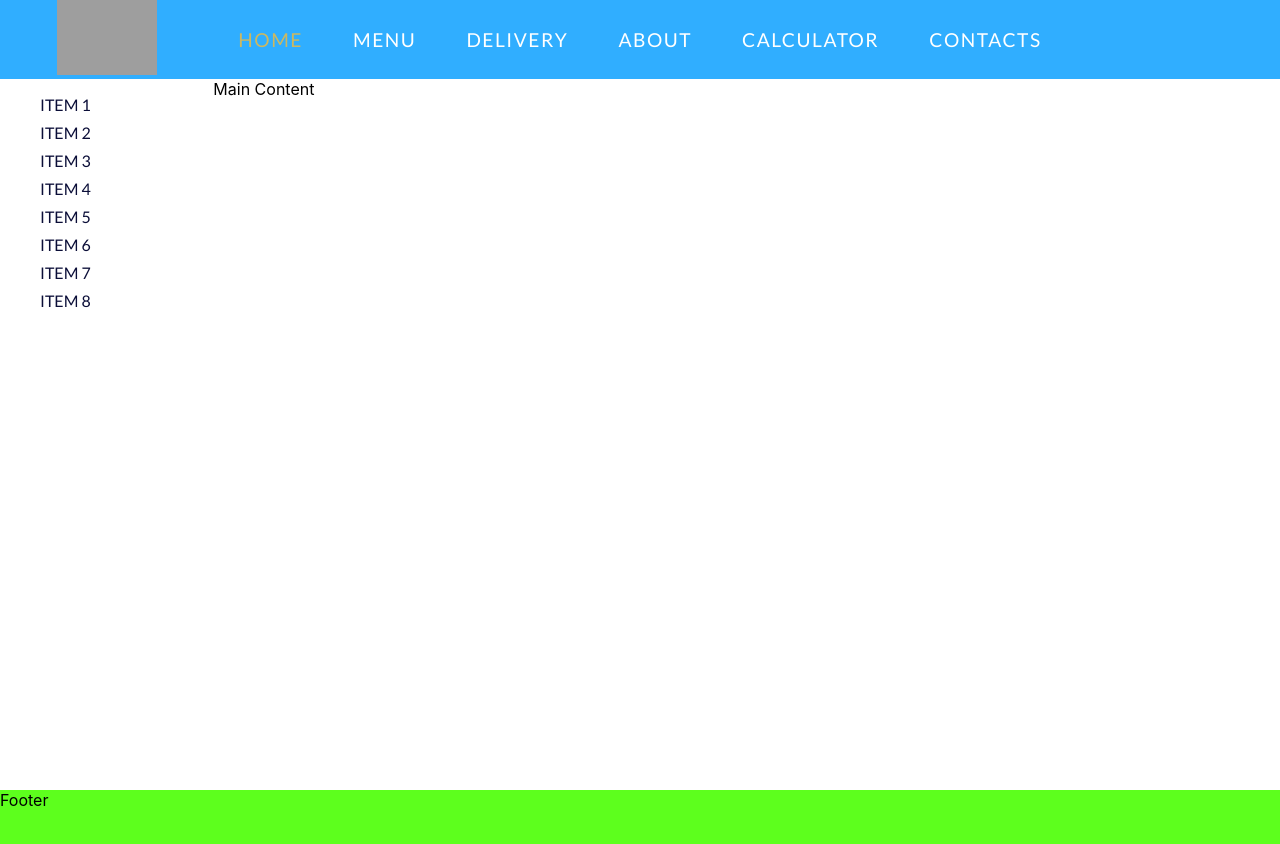
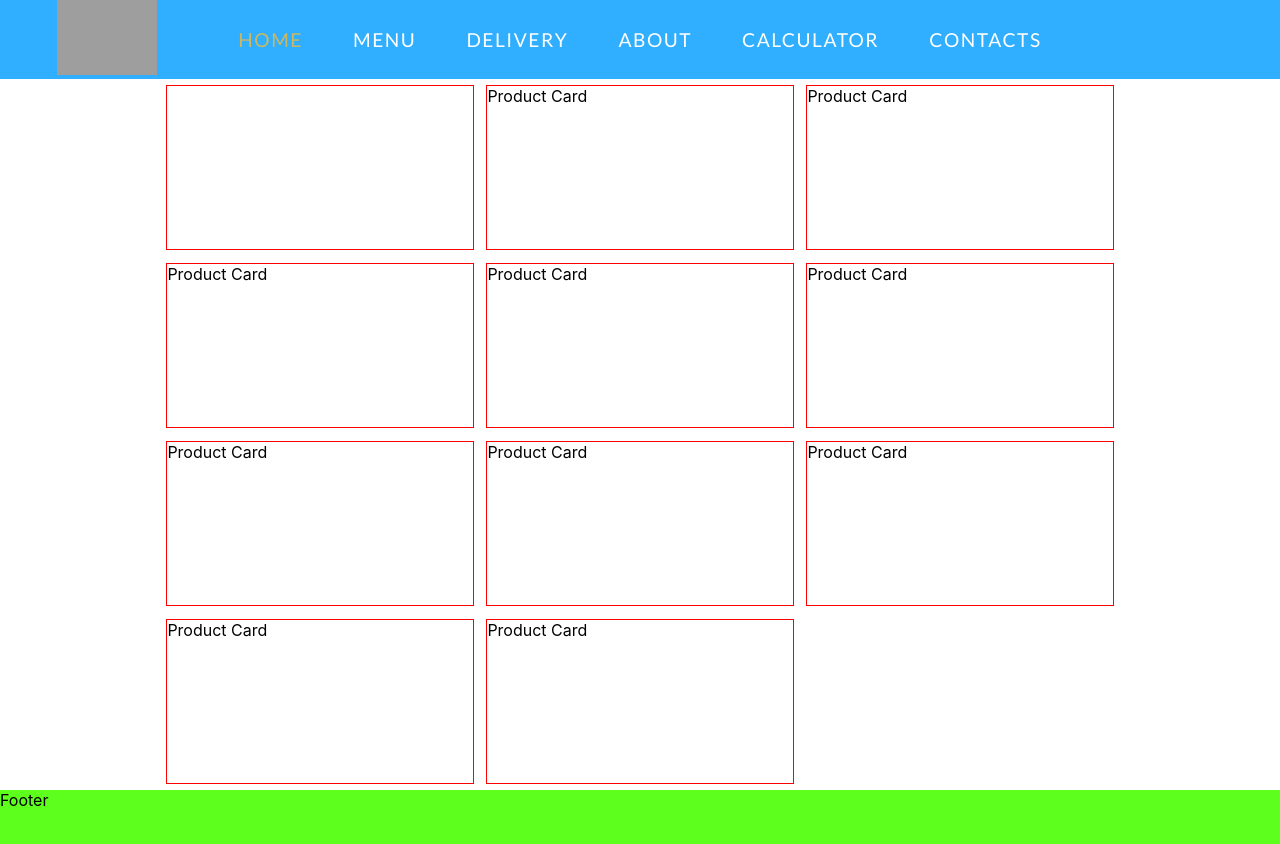
Before and after one commit to AlexSandr90/pizza-calculator, a React (Create React App) app: page / in a window 1280 px wide. Shown: the top 844 px of the page. Built offline with nearby package versions, Linux system fonts and the light colour scheme; grey boxes are pictures that could not be loaded.

Commit message:
add product cards

```diff
--- a/src/components/App/App.jsx
+++ b/src/components/App/App.jsx
@@ -32,7 +32,7 @@ const App = () => {
         <Router>
             <div className={app_wrap}>
                 <Header/>
-                <Sidebar/>
+                {/*<Sidebar/>*/}
 
                 <main className={ mainContent }>
 
--- a/src/components/App/App.module.scss
+++ b/src/components/App/App.module.scss
@@ -3,7 +3,8 @@
 .app_wrap {
   display: grid;
   min-height: 100vh;
-  grid-template-columns: 1fr 5fr;
+  //grid-template-columns: 1fr 5fr;
+  grid-template-columns: 1fr 6fr 1fr;
   grid-template-rows: 1fr 9fr 1fr;
 }
 
--- a/src/components/Content/Content.jsx
+++ b/src/components/Content/Content.jsx
@@ -1,18 +1,39 @@
-import React, { Component } from 'react';
+import React from 'react';
 
 import '../../utils/variables.css';
 import classes from './content.module.scss';
 
-class Content extends Component {
+const Content = props => {
 
-    render() {
-         return (
-            <div>
-                Main Content
-            </div>
+        const {
+            mainContent,
+            productCard
+        } = classes;
+
+        return (
+            <section className={ mainContent }>
+                <div className={ productCard }>
+                    <div>
+                        <a href="/">
+                            <img src="" alt=""/>
+                        </a>
+                        <div></div>
+                    </div>
+                </div>
+                <div className={ productCard }>Product Card</div>
+                <div className={ productCard }>Product Card</div>
+                <div className={ productCard }>Product Card</div>
+                <div className={ productCard }>Product Card</div>
+                <div className={ productCard }>Product Card</div>
+                <div className={ productCard }>Product Card</div>
+                <div className={ productCard }>Product Card</div>
+                <div className={ productCard }>Product Card</div>
+                <div className={ productCard }>Product Card</div>
+                <div className={ productCard }>Product Card</div>
+            </section>
         )
+
     }
-
-};
+;
 
 export default Content;
--- a/src/components/Content/content.module.scss
+++ b/src/components/Content/content.module.scss
@@ -1,3 +1,10 @@
 .mainContent {
+  display: grid;
+  grid-template-columns: repeat(3, 1fr);
+}
 
+.productCard {
+  border: 1px solid red;
+  box-sizing: border-box;
+  margin: .4rem;
 }
--- a/src/components/Footer/footer.module.scss
+++ b/src/components/Footer/footer.module.scss
@@ -1,6 +1,6 @@
 .footer {
   display: grid;
-  grid-column: 1 / span 2;
+  grid-column: 1 / span 3;
   grid-row: 3 / span 1;
   background-color: #5dff1d;
 
--- a/src/components/Header/header.module.scss
+++ b/src/components/Header/header.module.scss
@@ -1,6 +1,6 @@
 .header {
   display: grid;
-  grid-column: 1 / span 2;
+  grid-column: 1 / span 3;
   grid-row: 1 / span 1;
   grid-template-columns: repeat(6, 1fr);
 
```
Also changed, not shown: 1 other file (tests, documents, lock files or other folders).
